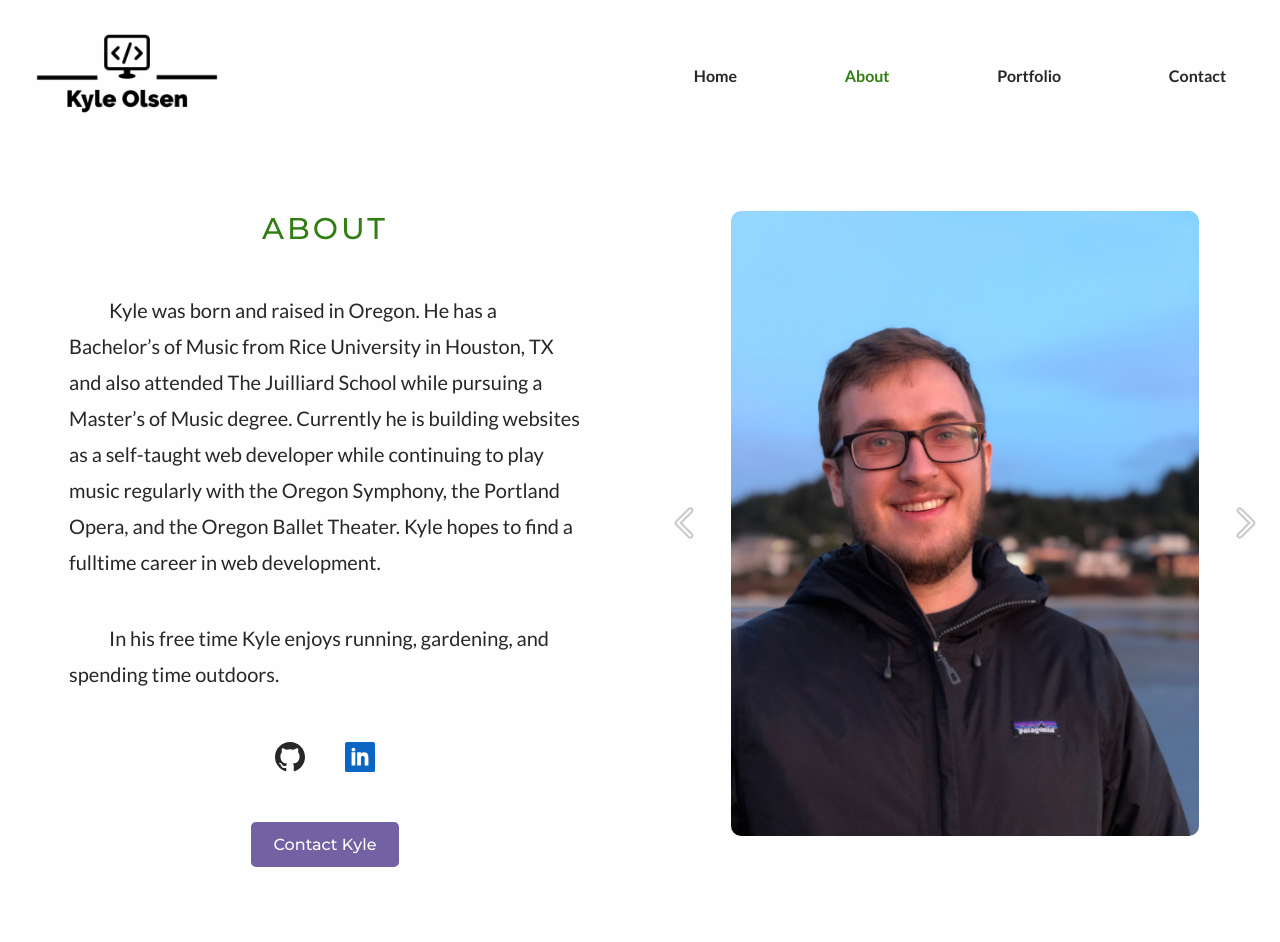
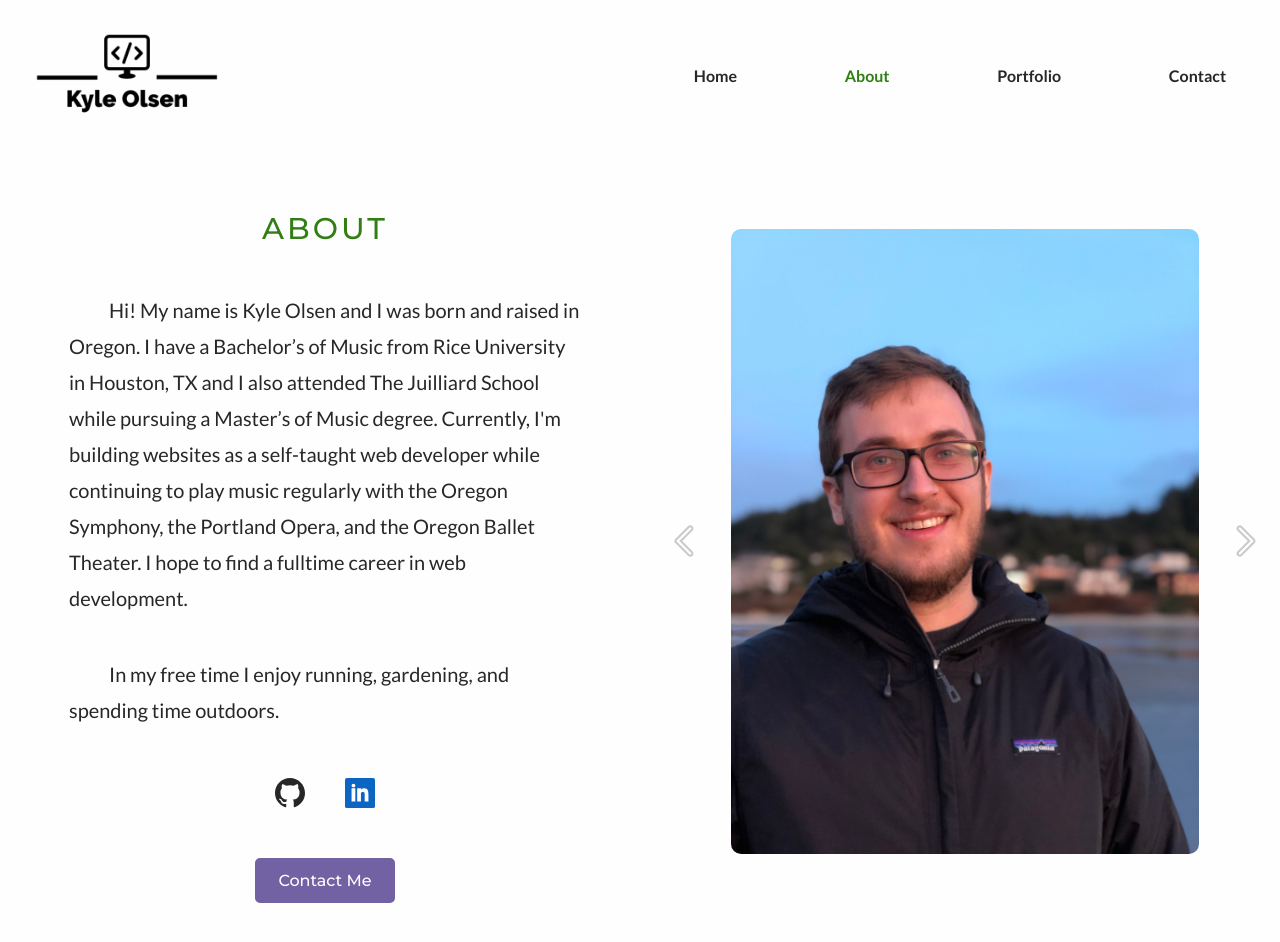
Before and after one commit to Keo222/my-portfolio, a React (Create React App) app: page /about in a window 1280 px wide. Shown: the top 942 px of the page. Before the commit the page ends 917 px from the top, so only its background shows below. Built offline with nearby package versions, Linux system fonts and the light colour scheme.

Commit message:
Changed FormAlert and About page

```diff
--- a/package.json
+++ b/package.json
@@ -4,7 +4,7 @@
   "private": true,
   "dependencies": {
     "@react-spring/types": "^9.4.4",
-    "@testing-library/jest-dom": "^5.16.3",
+    "@testing-library/jest-dom": "^5.16.4",
     "@testing-library/react": "^13.3.0",
     "@testing-library/user-event": "^13.5.0",
     "@types/jest": "^27.4.1",
--- a/src/components/FormAlert.tsx
+++ b/src/components/FormAlert.tsx
@@ -23,7 +23,10 @@ type Props = {
 
 const FormAlert = ({ alertMsg, alertType }: Props) => {
   return (
-    <ErrorContainer success={alertType === "success"}>
+    <ErrorContainer
+      data-testid="message-container"
+      success={alertType === "success"}
+    >
       <ErrorMessage>{alertMsg}</ErrorMessage>
     </ErrorContainer>
   );
--- a/src/pages/About.tsx
+++ b/src/pages/About.tsx
@@ -152,25 +152,25 @@ const About = () => {
         <title>Kyle Olsen: About</title>
         <meta
           name="description"
-          content="Kyle Olsen is a web developer in the Portland, Oregon area. Kyle Olsen is a fullstack web developer focusing on React.js, Node.js, Express.js, and PostgreSQL. Read more about him here."
+          content="Hi! My name is Kyle Olsen and I am a web developer in the Portland, Oregon area. I am a fullstack web developer focusing on React.js, Node.js, Express.js, and PostgreSQL. Read more about me here."
         />
       </Helmet>
       <AboutInfoSection aria-label="About Kyle Olsen">
         <AboutHeader>About</AboutHeader>
         <AboutInfoDiv>
           <AboutInfoP>
-            Kyle was born and raised in Oregon. He has a Bachelor’s of
-            Music from Rice University in Houston, TX and also attended The
-            Juilliard School while pursuing a Master’s of Music degree.
-            Currently he is building websites as a self-taught web
-            developer while continuing to play music regularly with the
-            Oregon Symphony, the Portland Opera, and the Oregon Ballet
-            Theater. Kyle hopes to find a fulltime career in web
+            Hi! My name is Kyle Olsen and I was born and raised in Oregon.
+            I have a Bachelor’s of Music from Rice University in Houston,
+            TX and I also attended The Juilliard School while pursuing a
+            Master’s of Music degree. Currently, I'm building websites as a
+            self-taught web developer while continuing to play music
+            regularly with the Oregon Symphony, the Portland Opera, and the
+            Oregon Ballet Theater. I hope to find a fulltime career in web
             development.
           </AboutInfoP>
           <AboutInfoP>
-            In his free time Kyle enjoys running, gardening, and spending
-            time outdoors.
+            In my free time I enjoy running, gardening, and spending time
+            outdoors.
           </AboutInfoP>
         </AboutInfoDiv>
         <SocialsDiv>
@@ -193,7 +193,7 @@ const About = () => {
             />
           </SocialLink>
         </SocialsDiv>
-        <ContactButton to="/contact">Contact Kyle</ContactButton>
+        <ContactButton to="/contact">Contact Me</ContactButton>
       </AboutInfoSection>
       <AboutPicsSection aria-label="Pictures of Kyle Olsen">
         <ImageSlider />
```
Also changed, not shown: 2 other files (tests, documents, lock files or other folders).
